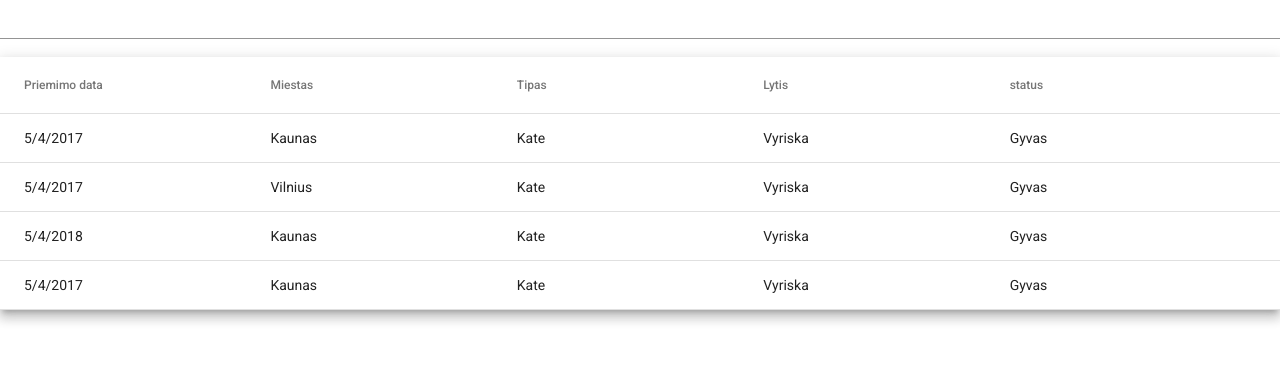
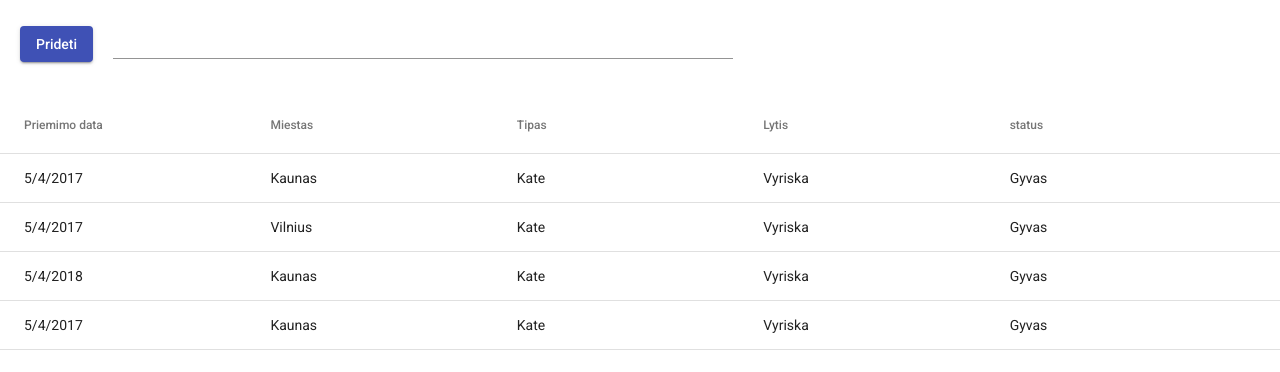
Before and after one commit to DomantasKelpsas/XplicityWeb, an Angular app in the folder WebApp/: page /animal-list in a window 1280 px wide. Shown: the top 372 px of the page. Built offline with nearby package versions, Linux system fonts and the light colour scheme.

Commit message:
added list filtering

```diff
--- a/WebApp/src/app/app.module.ts
+++ b/WebApp/src/app/app.module.ts
@@ -51,7 +51,8 @@ import { AnimalListComponent } from './components/animal-list/animal-list.compon
     FormsModule,
     BrowserAnimationsModule,
     ReactiveFormsModule,
-    HttpClientModule
+    HttpClientModule,
+    MatIconModule
   ],
   providers: [],
   bootstrap: [AppComponent]
--- a/WebApp/src/app/components/animal-list/animal-list.component.html
+++ b/WebApp/src/app/components/animal-list/animal-list.component.html
@@ -1,43 +1,49 @@
-<mat-form-field>
+<div class="filter-bar">
+  <button mat-raised-button color="primary">Prideti</button>
+<mat-form-field class="filter">
+
   <mat-label></mat-label>
   <input matInput (keyup)="applyFilter($event)" placeholder="Filtruoti.." #input>
 </mat-form-field>
+</div>
 
-
-<mat-table [dataSource]="dataSource" class="mat-elevation-z8" matSort matSortActive="admissionCity" matSortDisableClear matSortDirection="desc">
+<table mat-table [dataSource]="dataSource" matSort>
   <!-- Position Column -->
   <ng-container matColumnDef="admissionDate">
-    <mat-header-cell *matHeaderCellDef> Priemimo data </mat-header-cell>
+    <mat-header-cell *matHeaderCellDef> Priemimo data</mat-header-cell>
     <mat-cell *matCellDef="let element"> {{element.admissionDate}} </mat-cell>
   </ng-container>
 
   <!-- Name Column -->
   <ng-container matColumnDef="admissionCity">
-    <mat-header-cell *matHeaderCellDef > Miestas </mat-header-cell>
+    <mat-header-cell *matHeaderCellDef mat-sort-header=""> Miestas</mat-header-cell>
     <mat-cell *matCellDef="let element"> {{element.admissionCity}} </mat-cell>
   </ng-container>
 
   <!-- Weight Column -->
   <ng-container matColumnDef="animalType">
-    <mat-header-cell *matHeaderCellDef> Tipas </mat-header-cell>
+    <mat-header-cell *matHeaderCellDef> Tipas</mat-header-cell>
     <mat-cell *matCellDef="let element"> {{element.animalType}} </mat-cell>
   </ng-container>
 
   <ng-container matColumnDef="gender">
-    <mat-header-cell *matHeaderCellDef> Lytis </mat-header-cell>
+    <mat-header-cell *matHeaderCellDef> Lytis</mat-header-cell>
     <mat-cell *matCellDef="let element"> {{element.gender}} </mat-cell>
   </ng-container>
   <!-- Symbol Column -->
   <ng-container matColumnDef="status">
-    <mat-header-cell *matHeaderCellDef> status </mat-header-cell>
+    <mat-header-cell *matHeaderCellDef> status</mat-header-cell>
     <mat-cell *matCellDef="let element"> {{element.status}} </mat-cell>
   </ng-container>
 
   <mat-header-row *matHeaderRowDef="displayedColumns"></mat-header-row>
   <mat-row *matRowDef="let row; columns: displayedColumns;"></mat-row>
 
-  <mat-row  *matNoDataRow>
-    <mat-cell colspan="4">No data matching the filter "{{input.value}}"</mat-cell>
-  </mat-row>
+  <!--  <mat-row  *matNoDataRow>-->
+  <!--    <mat-cell colspan="4">No data matching the filter "{{input.value}}"</mat-cell>-->
+  <!--  </mat-row>-->
 
-</mat-table>
+  <tr class="mat-row" *matNoDataRow>
+    <td class="mat-cell" colspan="4">No data matching the filter "{{input.value}}"</td>
+  </tr>
+</table>
--- a/WebApp/src/app/components/animal-list/animal-list.component.scss
+++ b/WebApp/src/app/components/animal-list/animal-list.component.scss
@@ -1,7 +1,21 @@
 table {
   width: 100%;
+
 }
 
-mat-form-field{
-  width: 100%;
+.filter{
+  margin-left: 20px;
+  width: 50%;
 }
+
+.filter-bar{
+  margin: 20px;
+}
+
+.right{
+  text-align: right;
+}
+.container{
+  display: flex;
+  justify-content: space-around;
+}
--- a/WebApp/src/app/components/animal-list/animal-list.component.ts
+++ b/WebApp/src/app/components/animal-list/animal-list.component.ts
@@ -1,5 +1,6 @@
-import {Component, OnInit} from '@angular/core';
+import {Component, OnInit, ViewChild} from '@angular/core';
 import {MatTableDataSource} from '@angular/material/table';
+import {MatSort} from '@angular/material/sort';
 
 export interface PeriodicElement {
   admissionDate: string;
@@ -10,10 +11,34 @@ export interface PeriodicElement {
 }
 
 const ELEMENT_DATA: PeriodicElement[] = [
-  {admissionDate: new Date(2017, 4, 4).toLocaleDateString(), admissionCity: 'Kaunas', animalType: 'Kate', gender: 'Vyriska', status: 'Gyvas'},
-  {admissionDate: new Date(2017, 4, 4).toLocaleDateString(), admissionCity: 'Vilnius', animalType: 'Kate', gender: 'Vyriska', status: 'Gyvas'},
-  {admissionDate: new Date(2018, 4, 4).toLocaleDateString(), admissionCity: 'Kaunas', animalType: 'Kate', gender: 'Vyriska', status: 'Gyvas'},
-  {admissionDate: new Date(2017, 4, 4).toLocaleDateString(), admissionCity: 'Kaunas', animalType: 'Kate', gender: 'Vyriska', status: 'Gyvas'}
+  {
+    admissionDate: new Date(2017, 4, 4).toLocaleDateString(),
+    admissionCity: 'Kaunas',
+    animalType: 'Kate',
+    gender: 'Vyriska',
+    status: 'Gyvas'
+  },
+  {
+    admissionDate: new Date(2017, 4, 4).toLocaleDateString(),
+    admissionCity: 'Vilnius',
+    animalType: 'Kate',
+    gender: 'Vyriska',
+    status: 'Gyvas'
+  },
+  {
+    admissionDate: new Date(2018, 4, 4).toLocaleDateString(),
+    admissionCity: 'Kaunas',
+    animalType: 'Kate',
+    gender: 'Vyriska',
+    status: 'Gyvas'
+  },
+  {
+    admissionDate: new Date(2017, 4, 4).toLocaleDateString(),
+    admissionCity: 'Kaunas',
+    animalType: 'Kate',
+    gender: 'Vyriska',
+    status: 'Gyvas'
+  }
 
 ];
 
@@ -30,7 +55,11 @@ export class AnimalListComponent implements OnInit {
   constructor() {
   }
 
+  @ViewChild(MatSort) sort: MatSort;
+
+
   ngOnInit(): void {
+    this.dataSource.sort = this.sort;
   }
 
   applyFilter(event: Event) {
```
